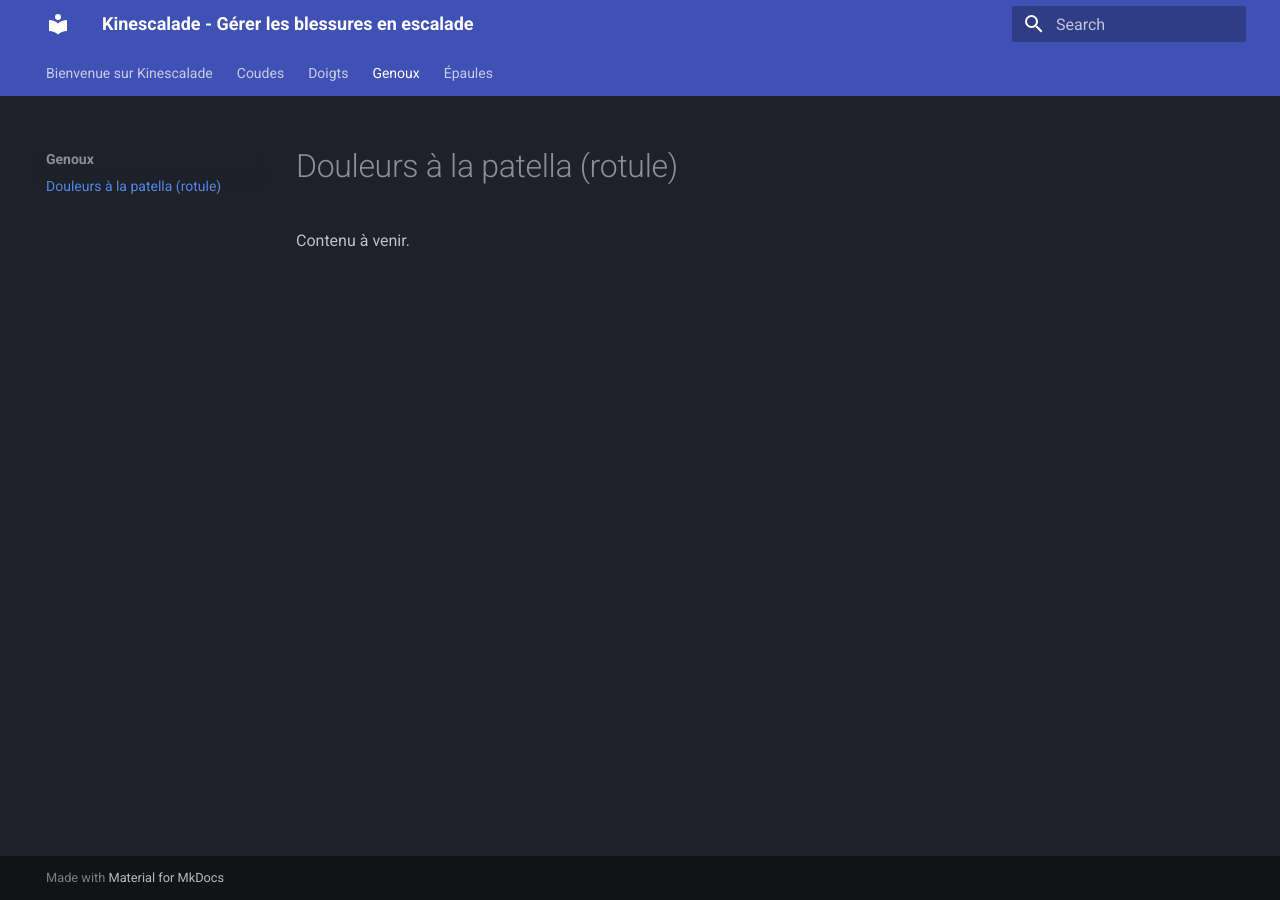
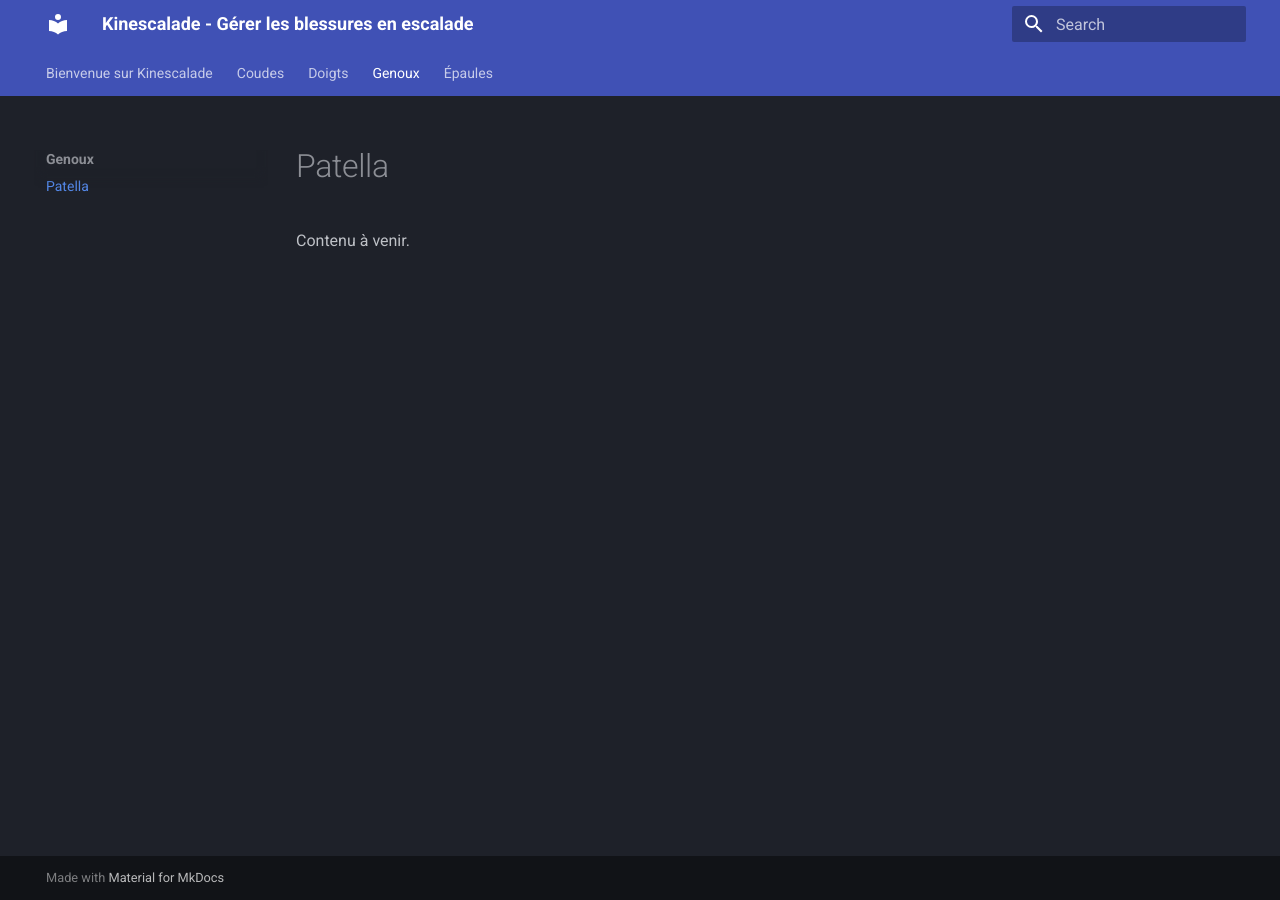
Before and after one commit to kinescalade/kinescalade, an MkDocs documentation site: the page built from docs/genoux/patella.md, in a window 1280 px wide. Built offline with MkDocs 1.6.1 and Material for MkDocs 9.7.7, drawn with Linux system fonts in a browser that asks for light colours.

Commit message:
Changement noms

```diff
--- a/docs/coudes/intérieur-du-coude.md
+++ b/docs/coudes/intérieur-du-coude.md
@@ -1,3 +1,3 @@
-# Douleurs à l'intérieur du coude
+# Intérieur du coude
 
 Contenu à venir.
--- a/docs/genoux/patella.md
+++ b/docs/genoux/patella.md
@@ -1,3 +1,3 @@
-# Douleurs à la patella (rotule)
+# Patella
 
 Contenu à venir.
--- a/docs/épaules/coiffe.md
+++ b/docs/épaules/coiffe.md
@@ -1,3 +1,3 @@
-# Douleur à la coiffe des rotateurs
+# Coiffe des rotateurs
 
 Contenu à venir.
```
Also changed, not shown: docs/doigts/poulies.md (+1 -1 lines).
